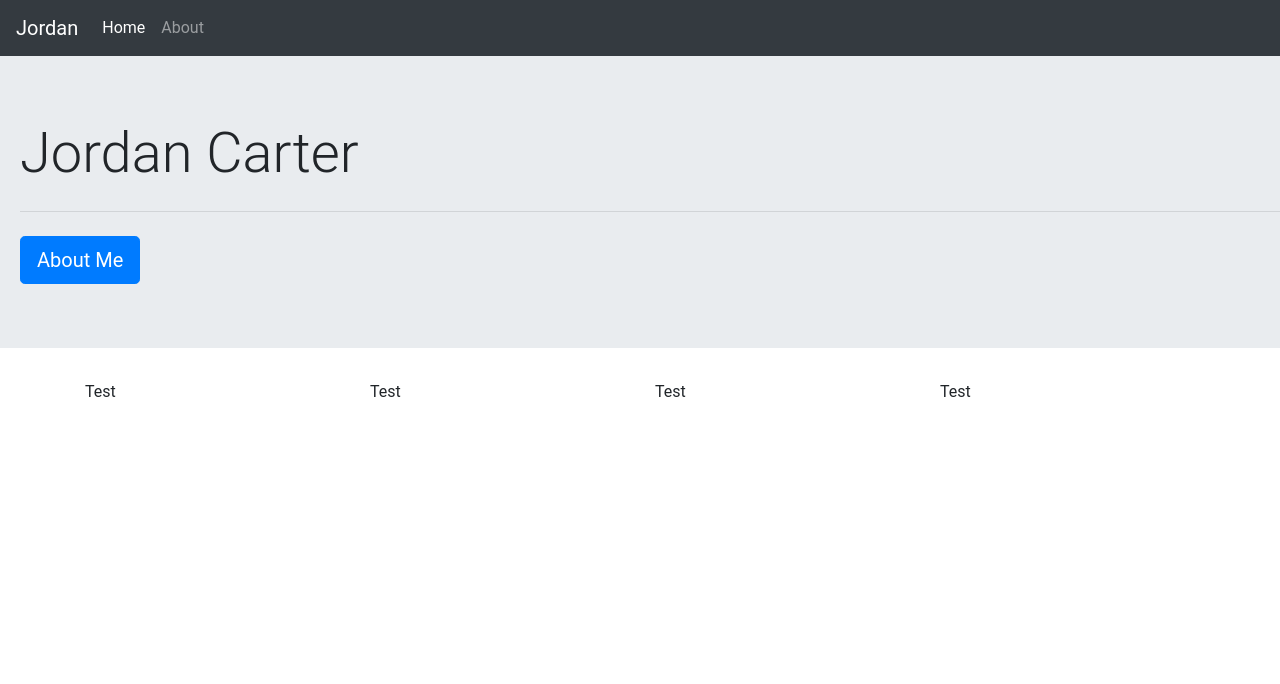
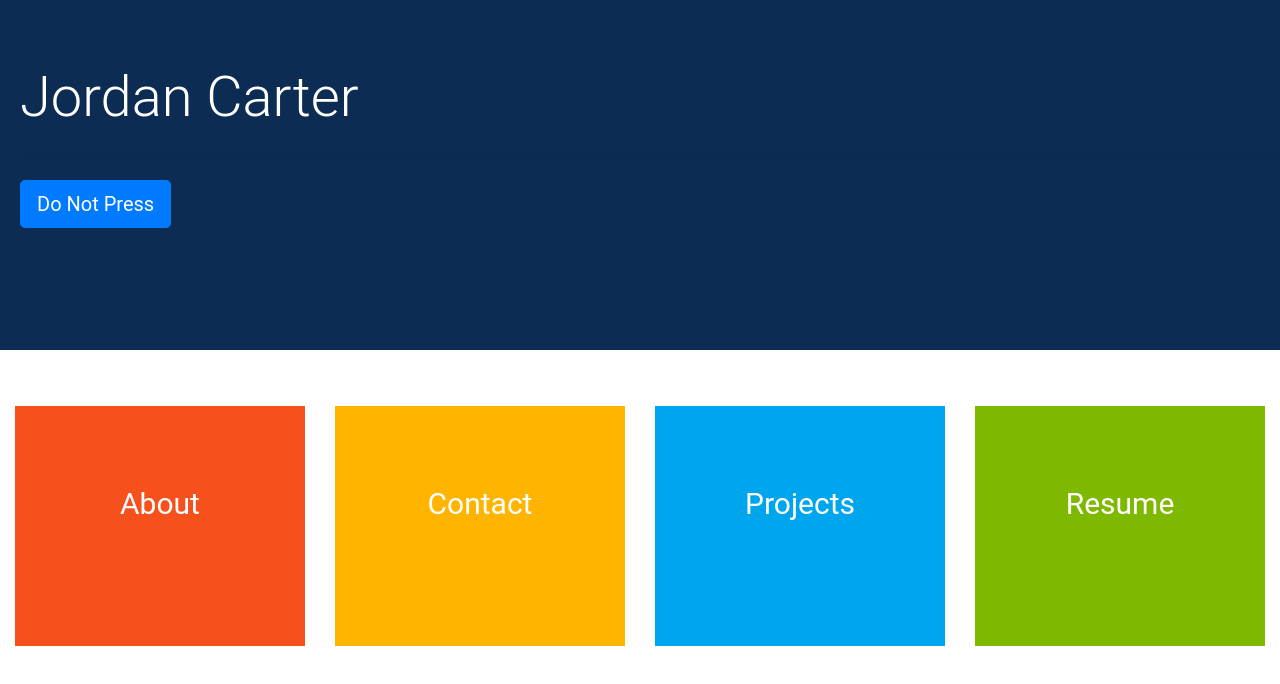
Before and after one commit to Jordan-Carter/web50, a plain HTML site: page project0/index.html in a window 1280 px wide. Drawn offline with nearby package versions, Linux system fonts and the light colour scheme.

Commit message:
Home page V1.0 Finished

```diff
--- a/project0/index.html
+++ b/project0/index.html
@@ -9,42 +9,41 @@
         <script src="https://stackpath.bootstrapcdn.com/bootstrap/4.3.1/js/bootstrap.min.js" integrity="sha384-JjSmVgyd0p3pXB1rRibZUAYoIIy6OrQ6VrjIEaFf/nJGzIxFDsf4x0xIM+B07jRM" crossorigin="anonymous"></script>
     </head>
     <body>
-        <nav class='navbar navbar-expand-lg navbar-dark bg-dark'>
-            <a class='navbar-brand' href='index.html'>Jordan</a>
-            <button class='navbar-toggler' type='button' data-toggle='collapse' data-target='#navbarContent'>
-                <span class='navbar-toggler-icon'></span>
-            </button>
-
-            <div class='collapse navbar-collapse' id='navbarContent'>
-                <ul class='navbar-nav mr-auto'>
-                    <li class='nav-item active'>
-                        <a class='nav-link' href='index.html'>Home</a>
-                    </li>
-                    <li>
-                        <a class='nav-link' href='about.html'>About</a>
-                    </li>
-                </ul>
-            </div>
-        </nav>
         <div class='jumbotron jumbotron-fluid' id='jumbo'>
             <h1 class='display-4'>Jordan Carter</h1>
             <hr class='my-4'>
-            <a class='btn btn-primary btn-lg' href='contact.html' role='button'>About Me</a>
+            <a class='btn btn-primary btn-lg' href='contact.html' role='button'>Do Not Press</a>
         </div>
 
-        <div class='container' id='homeCards'>
+        <div class='container-fluid' id='homeLinks'>
             <div class='row'>
-                <div class='col-sm-12 col-md-6 col-lg-3'>
-                    Test
+                <div class='mt-4 cards col-xs-6 col-sm-12 col-md-6 col-lg-3' id='aboutDiv'>
+                    <a href='about.html'>
+                        <div class='cards' id='aboutLink'>
+                            <div class='text'>About</div>
+                        </div>
+                    </a>
                 </div>
-                <div class='col-sm-12 col-md-6 col-lg-3'>
-                    Test
+                <div class='mt-4 cards col-xs-6 col-sm-12 col-md-6 col-lg-3' id='contactDiv'>
+                    <a href='contact.html'>
+                        <div class='cards' id='contactLink'>
+                            <div class='text'>Contact</div>
+                        </div>
+                    </a>
                 </div>
-                <div class='col-sm-12 col-md-6 col-lg-3'>
-                    Test
+                <div class='mt-4 cards col-xs-6 col-sm-12 col-md-6 col-lg-3' id='projectsDiv'>
+                    <a href='projects.html'>
+                        <div class='cards' id='projectsLink'>
+                            <div class='text'>Projects</div>
+                        </div>
+                    </a>
                 </div>
-                <div class='col-sm-12 col-md-6 col-lg-3'>
-                    Test
+                <div class='mt-4 cards col-xs-6 col-sm-12 col-md-6 col-lg-3' id='resumeDiv'>
+                    <a href='resume.html'>
+                        <div class='cards' id='resumeLink'>
+                            <div class='text'>Resume</div>
+                        </div>
+                    </a>
                 </div>
             </div>
         </div>
--- a/project0/style.scss
+++ b/project0/style.scss
@@ -4,6 +4,75 @@ body {
 
 #jumbo {
   padding-left: 20px;
+  background-color: #0d2c54;
+  color: white;
+  height: 350px;
 }
 
+#homeLinks {
+
+  .cards {
+    height: 300px;
+    text-align: center;
+    font-size: 30px;
+    :hover {
+      font-size: 35px;
+      text-decoration: none;
+    }
+  }
+
+  .text{
+    padding-top: 25%;
+    vertical-align: middle;
+    color: white;
+  }
+
+  @media screen and (min-width: 768px) {
+    .cards {
+      height: 360px;
+    }
+  }
+
+  @media screen and (min-width: 992px) {
+    .cards {
+      height: 240px;
+    }
+  }
+}
+
+#aboutLink {
+  background-color: #f6511d;
+  padding: 5px;
+}
+
+#aboutDiv :hover {
+  background-color: #bf3e16;
+}
+
+#contactLink {
+  background-color: #FFB400;
+  padding: 5px;
+}
+
+#contactDiv :hover {
+  background-color: #cc8e00;
+}
+
+#projectsLink {
+  background-color: #00a6ed;
+  padding: 5px;
+}
+
+#projectsDiv :hover {
+  background-color: #0082ba;
+}
+
+#resumeLink {
+  background-color: #7fb800;
+  padding: 5px;
+}
+
+#resumeDiv :hover {
+  background-color: #5a8400;
+}
 /*# sourceMappingURL=style.scss.map */
```
Also changed, not shown: project0/about.html (+21 -0 lines), project0/contact.html (added), project0/projects.html (added), project0/resume.html (added), project0/style.css, 1 other file.
